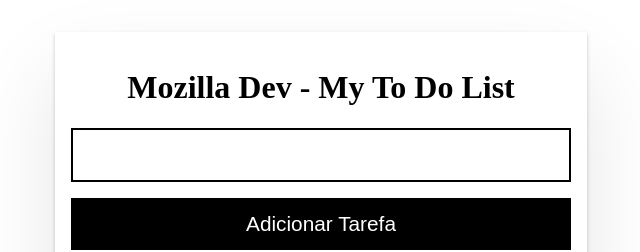
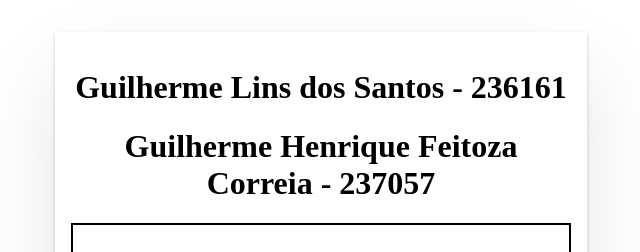
Before and after one commit to guilhermelins7/front-end-todo-app, an Angular app: page / in a window 1280 px wide. Shown: the top 252 px of the page, without its empty margins (319-959 px from the left). Built offline with nearby package versions, Linux system fonts and the light colour scheme; no server answers.

Commit message:
feat: incluir titulos

```diff
--- a/src/app/app.component.html
+++ b/src/app/app.component.html
@@ -1,5 +1,6 @@
 <div class="main">
-  <h1>Mozilla Dev - My To Do List</h1>
+  <h1>Guilherme Lins dos Santos - 236161</h1>
+  <h1>Guilherme Henrique Feitoza Correia - 237057</h1>
   <input
     class="lg-text-input"
     #campoNovoItem
```
